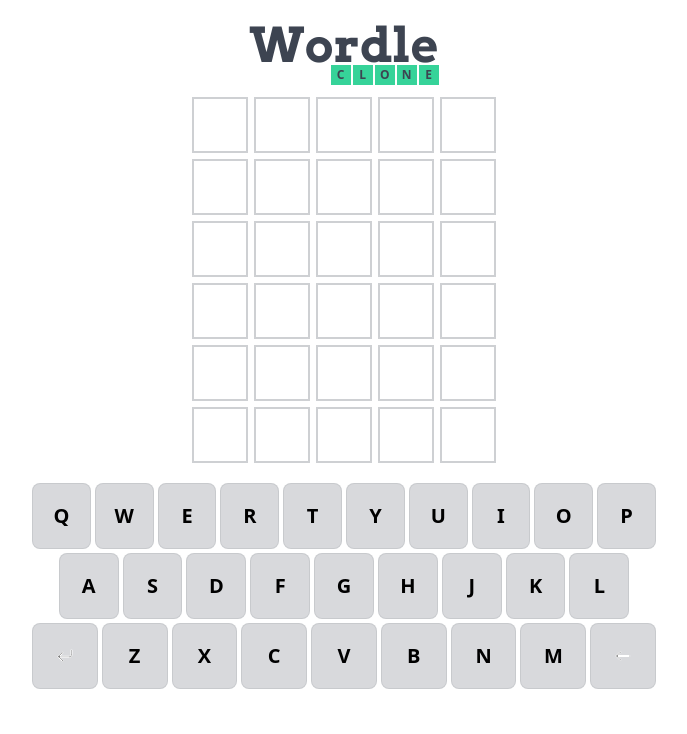
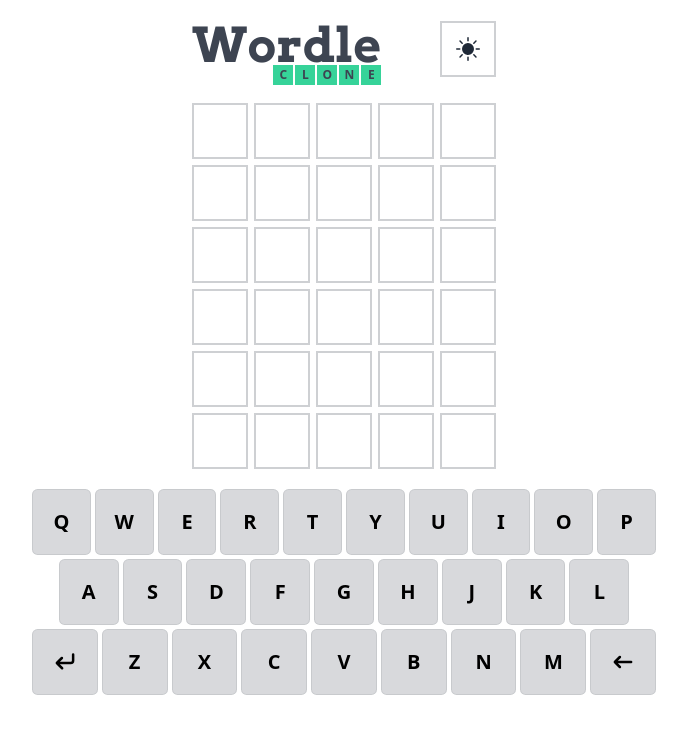
Before and after one commit to zxyctn/wordle-clone, a React (Vite) app: page / in a window 1280 px wide. Shown: the top 734 px of the page, without its empty margins (296-983 px from the left). Built offline with nearby package versions, Linux system fonts and the light colour scheme.

Commit message:
Refactor SVGs, add theme toggler

```diff
--- a/index.html
+++ b/index.html
@@ -8,7 +8,7 @@
   <title>Wordle Clone</title>
 </head>
 
-<body>
+<body >
   <div id="root"></div>
   <script type="module" src="/src/main.tsx"></script>
 </body>
--- a/package.json
+++ b/package.json
@@ -14,6 +14,7 @@
   "dependencies": {
     "daisyui": "^2.50.1",
     "react": "^18.2.0",
+    "react-bootstrap-icons": "^1.10.2",
     "react-dom": "^18.2.0",
     "react-toastify": "^9.1.1",
     "reactjs-flip-card": "^2.0.2"
--- a/src/App.tsx
+++ b/src/App.tsx
@@ -97,7 +97,7 @@
         draggable
         pauseOnHover
       />
-      <Navbar />
+
       <Words value={input} guesses={guesses} />
       <Keyboard types={keys} />
     </div>
--- a/src/components/Keyboard.tsx
+++ b/src/components/Keyboard.tsx
@@ -1,4 +1,5 @@
 import { KeyboardPropsType, KeyType } from "../types";
+import { ArrowLeft, ArrowReturnLeft } from "react-bootstrap-icons";
 
 const Keyboard = ({ types }: KeyboardPropsType) => {
   const rows = [
@@ -41,33 +42,9 @@
               } font-bold text-xl btn  grow content-center min-w-0 w-0 py-8 px-0`}
             >
               {letter === "Enter" ? (
-                <svg
-                  xmlns="http://www.w3.org/2000/svg"
-                  width="16"
-                  height="16"
-                  fill="currentColor"
-                  className="stroke-1 stroke-white"
-                  viewBox="0 0 16 16"
-                >
-                  <path
-                    fillRule="evenodd"
-                    d="M14.5 1.5a.5.5 0 0 1 .5.5v4.8a2.5 2.5 0 0 1-2.5 2.5H2.707l3.347 3.346a.5.5 0 0 1-.708.708l-4.2-4.2a.5.5 0 0 1 0-.708l4-4a.5.5 0 1 1 .708.708L2.707 8.3H12.5A1.5 1.5 0 0 0 14 6.8V2a.5.5 0 0 1 .5-.5z"
-                  />
-                </svg>
+                <ArrowReturnLeft className="stroke-1 dark:stroke-white stroke-black" />
               ) : letter === "Backspace" ? (
-                <svg
-                  xmlns="http://www.w3.org/2000/svg"
-                  width="16"
-                  height="16"
-                  fill="currentColor"
-                  className="stroke-1 stroke-white"
-                  viewBox="0 0 16 16"
-                >
-                  <path
-                    fillRule="evenodd"
-                    d="M15 8a.5.5 0 0 0-.5-.5H2.707l3.147-3.146a.5.5 0 1 0-.708-.708l-4 4a.5.5 0 0 0 0 .708l4 4a.5.5 0 0 0 .708-.708L2.707 8.5H14.5A.5.5 0 0 0 15 8z"
-                  />
-                </svg>
+                <ArrowLeft className="stroke-1 dark:stroke-white stroke-black" />
               ) : (
                 letter.toUpperCase()
               )}
--- a/src/components/Navbar.tsx
+++ b/src/components/Navbar.tsx
@@ -1,7 +1,10 @@
 import NavbarWord from "./NavbarWord";
+import ThemeToggler from "./ThemeToggler";
 
 const Navbar = () => {
   return (
+    <div className="w-min h-min">
+
       <div className="xl:py-5 py-2 justify-center w-min mx-auto ">
         <div className="relative mb-5 xl:mb-2  text-neutral dark:text-white text-center text-4xl xl:text-5xl">
           <span className="logo">Wordle</span>
@@ -11,6 +14,9 @@
           />
         </div>
       </div>
+
+
+    </div>
   );
 };
 
--- a/src/components/NavbarWord.tsx
+++ b/src/components/NavbarWord.tsx
@@ -5,7 +5,7 @@
     <div className="absolute flex gap-0.5 right-0 -bottom-4">
       {value.split("").map((letter) => {
         return (
-            <div
+          <div
             key={`${letter}-navbar`}
             className={`${type} w-5 h-5 grid border-2 text-xs font-bold`}
           >
--- /dev/null
+++ b/src/components/ThemeToggler.tsx
@@ -0,0 +1,45 @@
+import { useEffect, useState } from "react";
+import { MoonFill, SunFill } from "react-bootstrap-icons";
+
+const ThemeToggler = () => {
+  const [dark, setDark] = useState(() => {
+    let theme = window.localStorage.getItem("theme");
+    if (!theme) {
+      theme = window.matchMedia("(prefers-color-scheme: dark)").matches
+        ? "dark"
+        : "light";
+      window.localStorage.setItem("theme", theme);
+    }
+    return theme === 'dark';
+  });
+
+  useEffect(() => {
+    const theme = dark ? "dark" : "light";
+    window.localStorage.setItem("theme", theme);
+
+    const html = document.getElementsByTagName("html")[0] as HTMLElement;
+
+    html.classList.add(theme);
+    html.classList.remove(!dark ? "dark" : "light");
+
+    html.setAttribute("data-theme", theme);
+  }, [dark]);
+
+  const handleChange = () => {
+    setDark((current) => {
+      return !current;
+    });
+  };
+
+  return (
+    <div className="flex justify-end items-start my-auto place-self-end">
+      <label className="swap swap-rotate w-14 h-14 grid border-2 border-neutral border-opacity-25 dark:border-opacity-100">
+        <input type="checkbox" checked={dark} onChange={handleChange} />
+        <MoonFill className="swap-on fill-white w-6 h-6" />
+        <SunFill className="swap-off w-6 h-6" />
+      </label>
+    </div>
+  );
+};
+
+export default ThemeToggler;
--- a/src/components/Words.tsx
+++ b/src/components/Words.tsx
@@ -1,4 +1,6 @@
 import { WordsPropsType } from "../types";
+import Navbar from "./Navbar";
+import ThemeToggler from "./ThemeToggler";
 import Word from "./Word";
 
 const Words = ({ value, guesses }: WordsPropsType) => {
@@ -7,6 +9,11 @@
 
   return (
     <div className="grid gap-1.5 place-content-center">
+      <div className="flex justify-between">
+        <Navbar />
+        <ThemeToggler />
+      </div>
+
       {guesses.map((guess, index) => (
         <Word
           value={guess.value}
--- a/tailwind.config.cjs
+++ b/tailwind.config.cjs
@@ -4,16 +4,18 @@
   theme: {
     extend: {},
   },
+  darkMode: 'class',
   plugins: [require('daisyui')],
   daisyui: {
-    themes: [
-      'light',
-      {
-        dark: {
-          ...require('daisyui/src/colors/themes')['[data-theme=dracula]'],
-          '--rounded-btn': '0.35rem', // border radius rounded-btn utility class, used in buttons and similar element
-        },
+    themes: [{
+      dark: {
+        ...require('daisyui/src/colors/themes')['[data-theme=dracula]'],
+        '--rounded-btn': '0.35rem',
       },
-    ],
+      light: {
+        ...require('daisyui/src/colors/themes')['[data-theme=light]'],
+        '--rounded-btn': '0.35rem',
+      }
+    }, ],
   },
 };
```
Also changed, not shown: 2 other files (tests, documents, lock files or other folders). Lines whose indentation alone changed are shown as unchanged.
